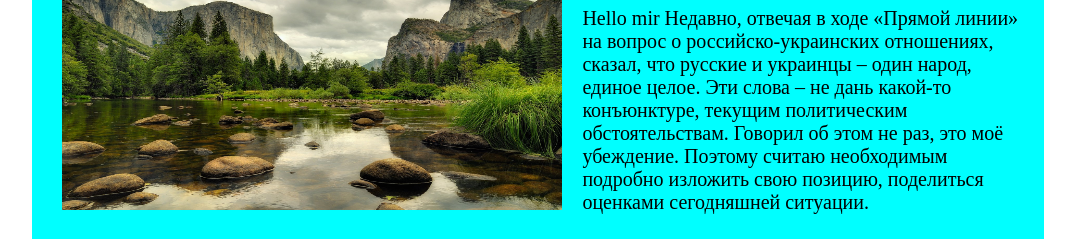
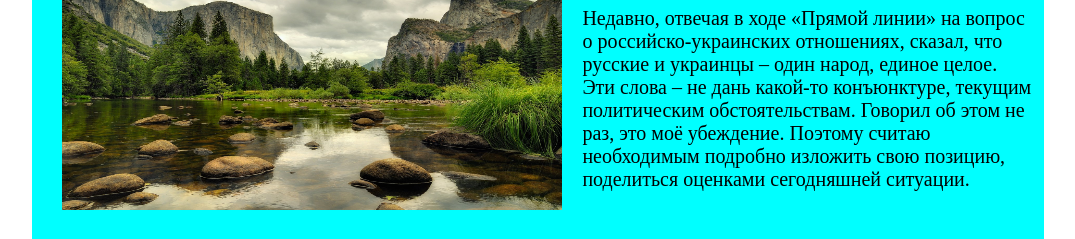
Before and after one commit to Stellshi/HTML, a plain HTML site: page index.html in a window 1280 px wide. Shown: the part 168-407 px from the top of the page, without its empty margins (102-1177 px from the left). Drawn offline with Linux system fonts and the light colour scheme.

Commit message:
delete text

```diff
--- a/index.html
+++ b/index.html
@@ -29,7 +29,7 @@
 
             <img style="height: 250px; width: 500px; margin: 20px; float:left;" src="img/123.jpg">
             <h1 style="margin: 10px;">Заголовок</h1>
-            Hello mir
+
             Недавно, отвечая в ходе «Прямой линии» на вопрос о российско-украинских отношениях, сказал, что русские
             и
             украинцы – один народ, единое целое. Эти слова – не дань какой-то конъюнктуре, текущим политическим
```
